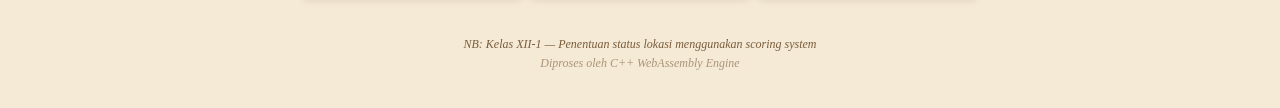
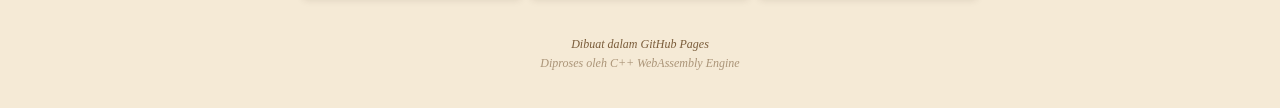
Before and after one commit to MisaelKI/MisaelKi.github.io, a plain HTML site: page index.html in a window 1280 px wide. Shown: the part 1058-1166 px from the top of the page. Drawn offline with nearby package versions, Linux system fonts and the light colour scheme; no server answers; a web font is replaced by a local one.

Commit message:
Update index.html

```diff
--- a/index.html
+++ b/index.html
@@ -284,7 +284,7 @@
     </div>
   </div>
   <div class="footer">
-    <p>NB: Kelas XII-1 — Penentuan status lokasi menggunakan scoring system</p>
+    <p>Dibuat dalam GitHub Pages</p>
     <p style="margin-top:4px;opacity:0.6">Diproses oleh C++ WebAssembly Engine</p>
   </div>
 </div>
```
